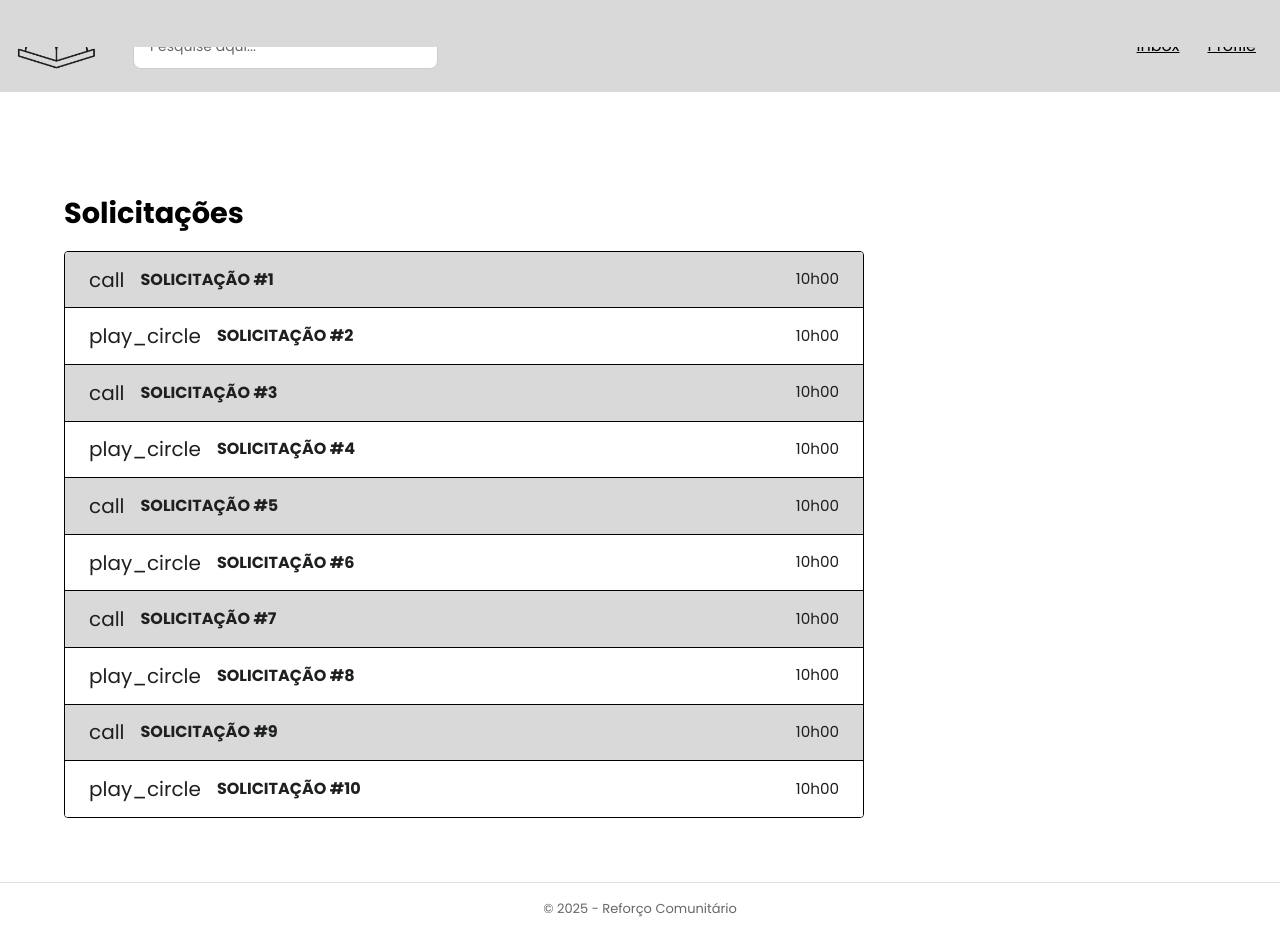
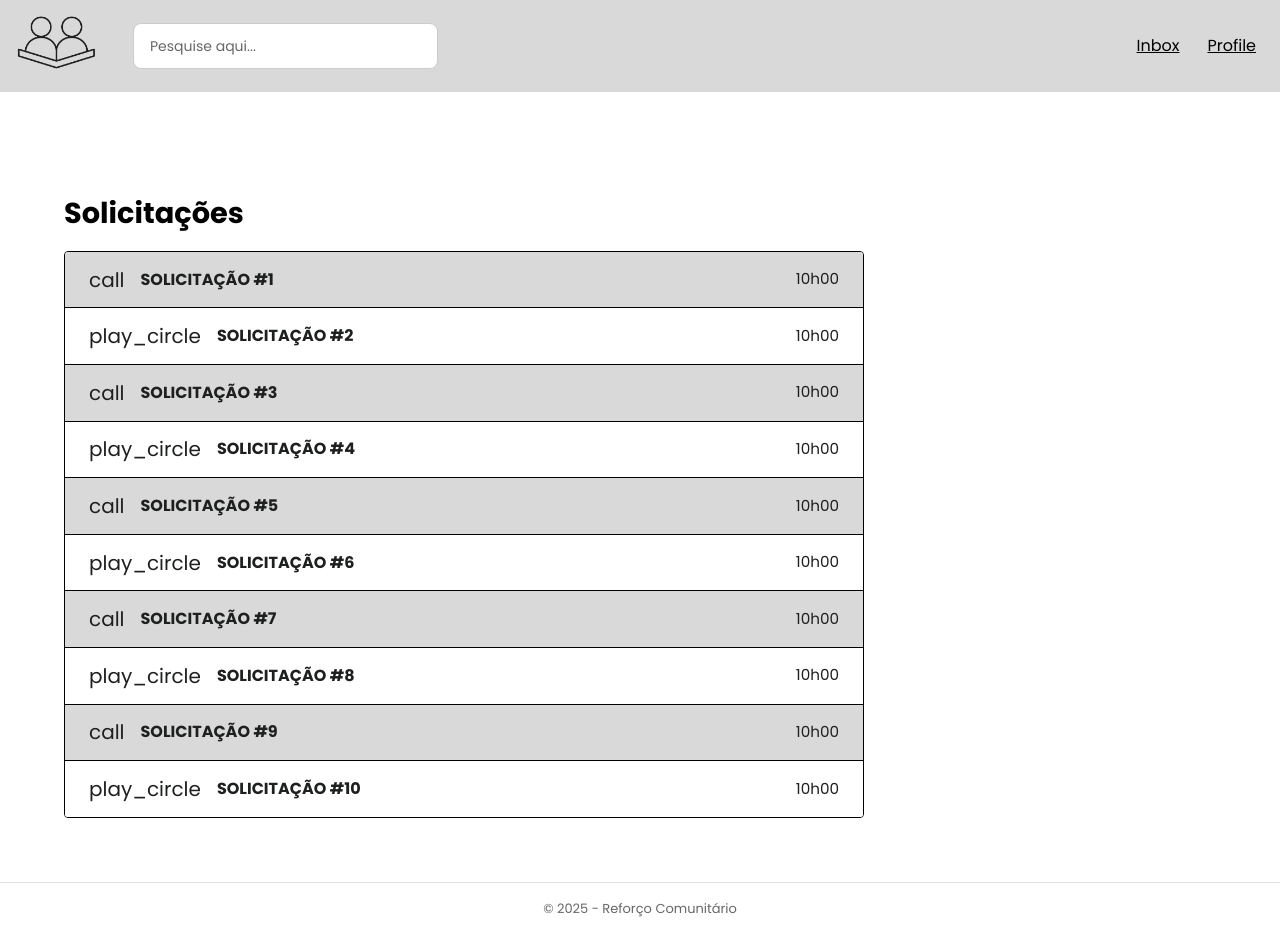
Before and after one commit to lari-sato/reforco-comunitario, a React (Vite) app in the folder ref-comunitario/: page /inbox in a window 1280 px wide. Built offline with nearby package versions, Linux system fonts and the light colour scheme.

Commit message:
Atualização no Inbox.tsx

```diff
--- a/ref-comunitario/src/pages/Inbox.tsx
+++ b/ref-comunitario/src/pages/Inbox.tsx
@@ -1,5 +1,3 @@
-import Topbar from "../components/Topbar";
-
 export const Inbox = () => {
   const mensagens = Array.from({ length: 10 }, (_, i) => ({
     id: i + 1,
@@ -10,7 +8,6 @@ export const Inbox = () => {
 
   return (
     <>
-      <Topbar />
       <div className="inbox-content">
         <h1 className="titulo">Solicitações</h1>
 
```
